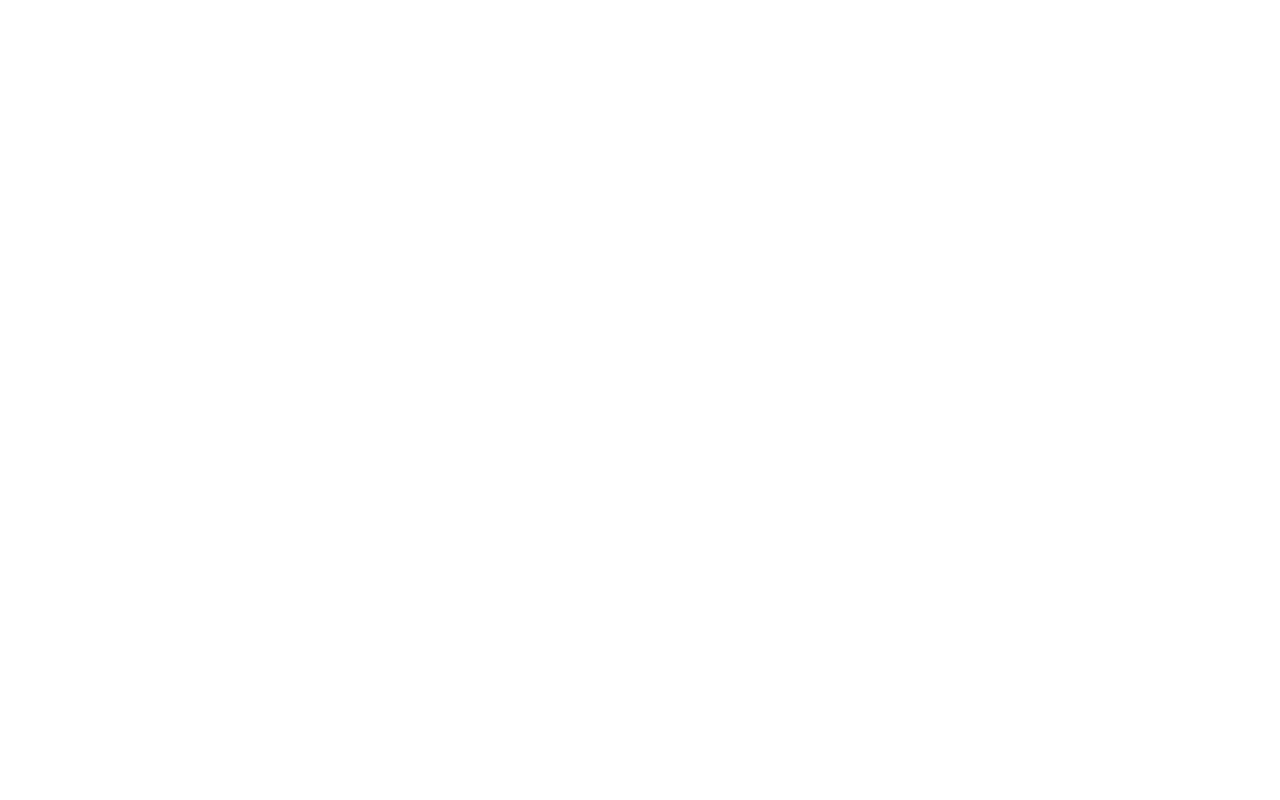
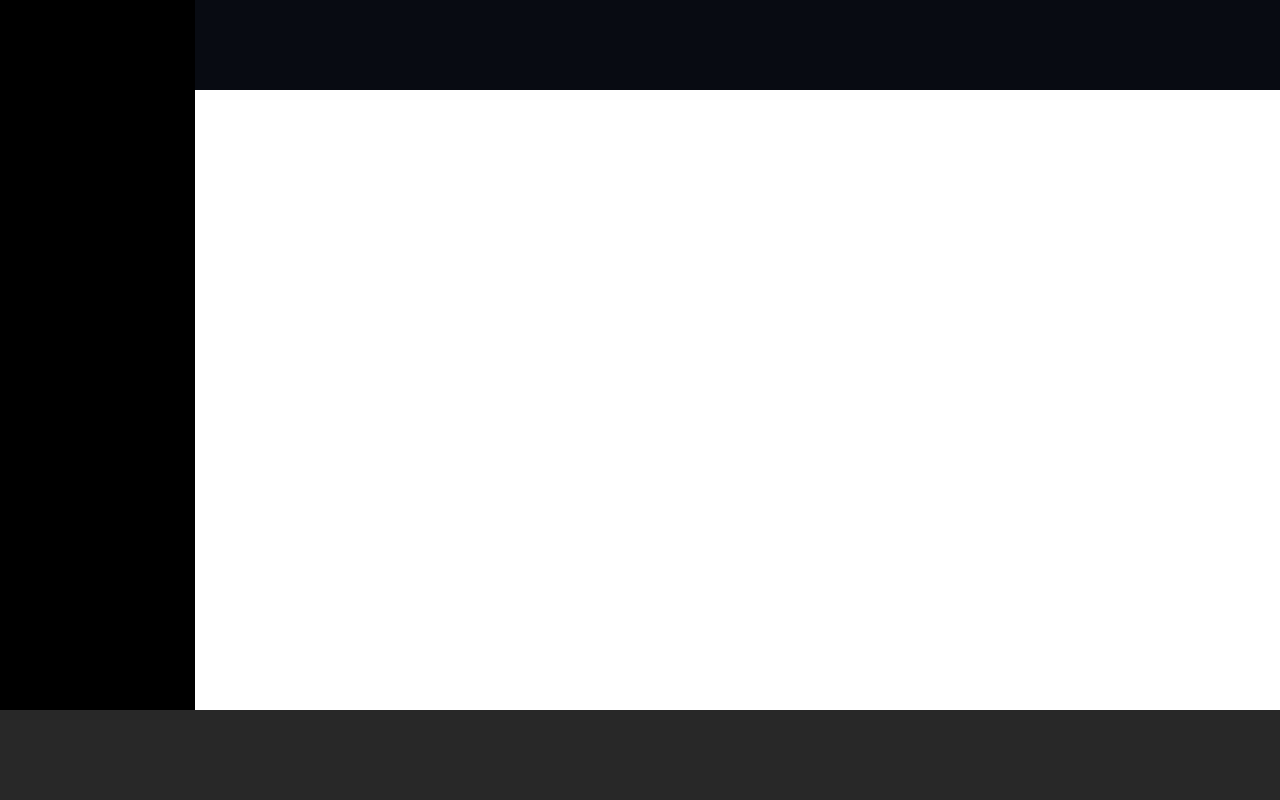
Before and after one commit to christiandigiandomenico/html-css-spotifyweb, a plain HTML site: page index.html in a window 1280 px wide. Drawn offline with Linux system fonts and the light colour scheme.

Commit message:
Creato layout generale

```diff
--- a/css/style.css
+++ b/css/style.css
@@ -0,0 +1,26 @@
+* {
+    margin: 0;
+    padding: 0;
+    box-sizing: border-box;
+}
+
+.general-container {
+    display: flex;
+}
+
+.general-container nav {
+    width: 230px;
+    height: calc(100vh - 90px);
+    background-color: black;
+}
+
+.navbar-upgrade {
+    background-color: #080b12;
+    width: 100vw;
+    height: 90px;
+}
+
+.media-player {
+    height: 90px;
+    background-color: #282828;
+}
--- a/index.html
+++ b/index.html
@@ -10,6 +10,26 @@
 
 <body>
 
+    <div class="general-container">
+
+        <nav>
+
+        </nav>
+
+        <div class="navbar-upgrade">
+
+        </div>
+
+        <main>
+
+        </main>
+
+    </div>
+
+    <div class="media-player">
+
+    </div>
+
 </body>
 
 </html>
```
